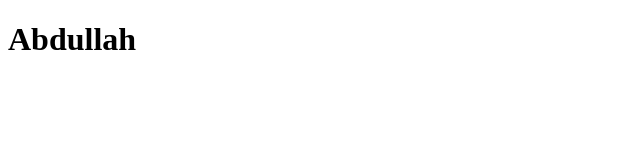
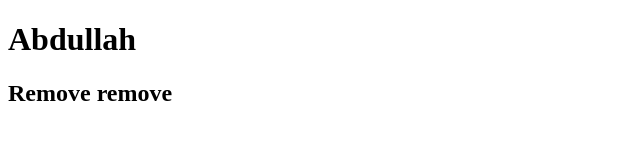
Before and after one commit to AbdullahAkhter/practice2, a plain HTML site: page index.html in a window 1280 px wide. Shown: the whole page, without its empty margins (0-640 px from the left). Drawn offline with Linux system fonts and the light colour scheme.

```diff
--- a/index.html
+++ b/index.html
@@ -7,6 +7,7 @@
 </head>
 <body>
     <h1>Abdullah</h1>
+    <h2>Remove remove</h2>
 
 </body>
 </html>
```
